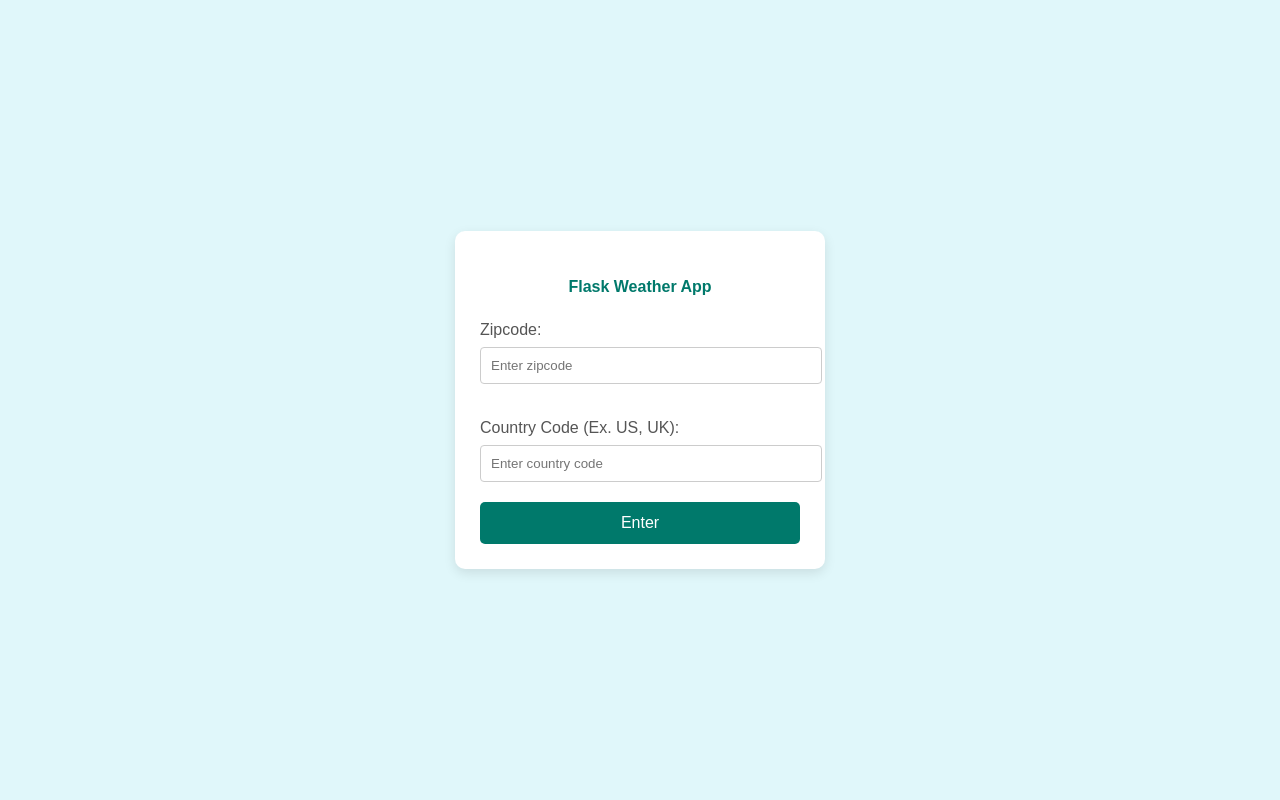
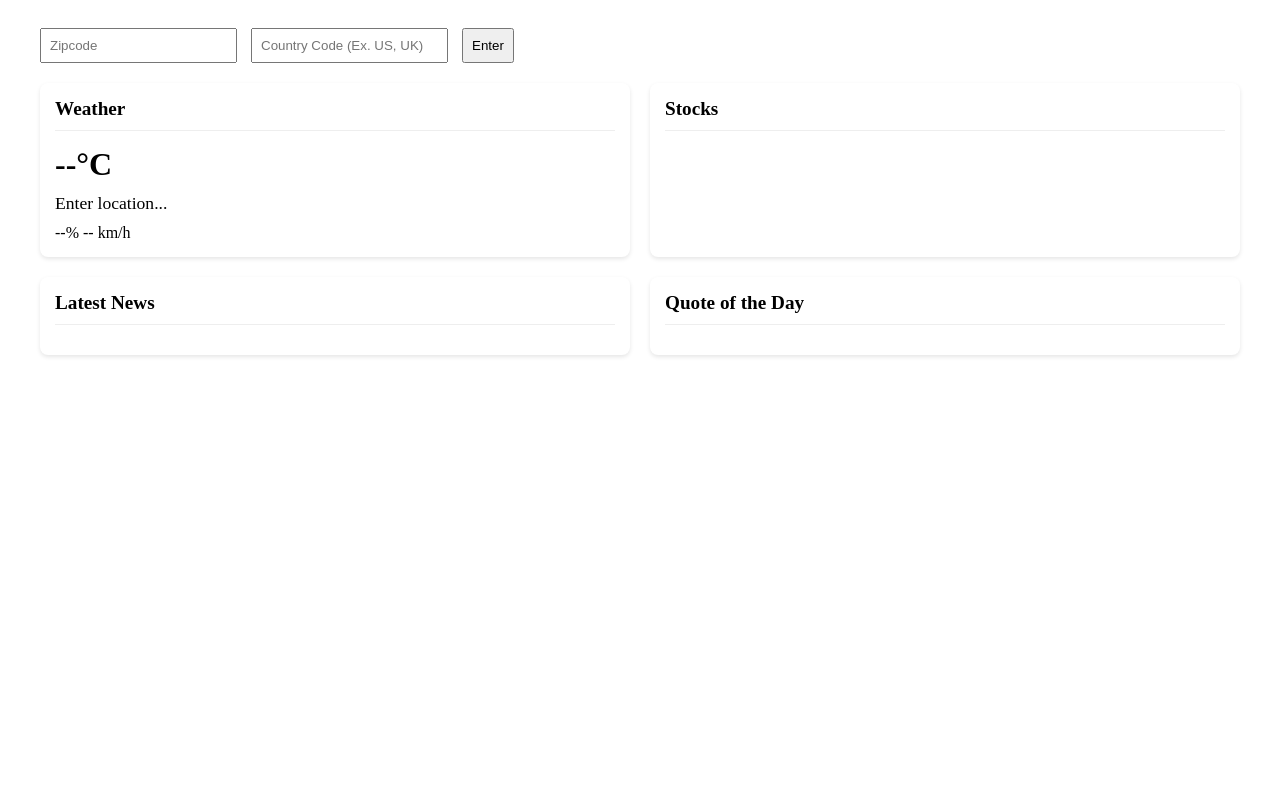
Before and after one commit to Parth-RK/weather_app, a Flask app: page / in a window 1280 px wide. Run offline with Flask 3, Linux system fonts and the light colour scheme.

Commit message:
Using single page layout

```diff
--- a/app.py
+++ b/app.py
@@ -25,7 +25,7 @@ def index():
 
         # Check if the request was successful
         if openweather.status_code == 200:
-            return render_template('weather.html', weather=openweather.json())
+            return render_template('index.html', weather=openweather.json())
         else:
             return f"Error: Unable to fetch data from OpenWeather API. Status code: {openweather.status_code}"
 
--- a/templates/index.html
+++ b/templates/index.html
@@ -1,20 +1,93 @@
 <!DOCTYPE html>
 <html lang="en">
+<head>
+    <meta charset="UTF-8">
+    <meta name="viewport" content="width=device-width, initial-scale=1.0">
+    <title>Weather Dashboard</title>
+    <link rel="stylesheet" href="static/index.css">
+    <style>
 
-<head>
-    <title>Flask Weather App</title>
-    <link rel="stylesheet" href="static/indexStyle.css">
+    </style>
 </head>
+<body>
+    <div class="dashboard">
+        <form method="POST">
+            <input type="text" name="zipcode" placeholder="Zipcode" required>
+            <input type="text" name="country_code" placeholder="Country Code (Ex. US, UK)" required>
+            <button type="submit">Enter</button>
+        </form>
 
-<body>
-    <form action="/" method="POST">
-        <h4>Flask Weather App</h4>
-        <label for="zipcode">Zipcode:</label>
-        <input type="text" id="zip" name="zip" placeholder="Enter zipcode" />
-        <label for="country_code">Country Code (Ex. US, UK):</label>
-        <input type="text" id="country_code" name="country_code" placeholder="Enter country code" />
-        <button type="submit" id="openweather_api">Enter</button>
-    </form>
+        <div class="row">
+            <div id="weather" class="widget weather-widget">
+                <div class="widget-header">
+                    <h2>Weather</h2>
+                </div>
+                <div class="widget-content">
+                    {% if weather %}
+                    <div class="weather-icon">
+                        <img src="http://openweathermap.org/img/wn/{{ weather.weather[0].icon }}@2x.png" alt="Weather Icon">
+                    </div>
+                    <div class="weather-info">
+                        <div class="temperature">{{ weather.main.temp }}°C</div>
+                        <div class="location">{{ weather.name }}, {{ weather.sys.country }}</div>
+                        <div class="description">{{ weather.weather[0].description.title() }}</div>
+                        <div class="weather-details">
+                            <span>Humidity: {{ weather.main.humidity }}%</span>
+                            <span>Wind: {{ weather.wind.speed }} km/h</span>
+                        </div>
+                        <div class="weather-details">
+                            <span>Feels Like: {{ weather.main.feels_like }}°C</span>
+                            <span>Pressure: {{ weather.main.pressure }} mB</span>
+                        </div>
+                        <div class="weather-details">
+                            <span>Lat: {{ weather.coord.lat }}°</span>
+                            <span>Lon: {{ weather.coord.lon }}°</span>
+                        </div>
+                    </div>
+                    {% else %}
+                    <div class="weather-info">
+                        <div class="temperature">--°C</div>
+                        <div class="location">Enter location...</div>
+                        <div class="weather-details">--% -- km/h</div>
+                    </div>
+                    {% endif %}
+                </div>
+            </div>
+
+            <div id="stocks" class="widget stocks-widget">
+                <div class="widget-header">
+                    <h2>Stocks</h2>
+                </div>
+                <div class="widget-content">
+                    <div class="stocks-list">
+                        <!-- Stocks content here -->
+                    </div>
+                </div>
+            </div>
+        </div>
+
+        <div class="row">
+            <div id="news" class="widget news-widget">
+                <div class="widget-header">
+                    <h2>Latest News</h2>
+                </div>
+                <div class="widget-content">
+                    <div class="news-list">
+                        <!-- News content here -->
+                    </div>
+                </div>
+            </div>
+
+            <div id="quote" class="widget quote-widget">
+                <div class="widget-header">
+                    <h2>Quote of the Day</h2>
+                </div>
+                <div class="widget-content">
+                    <div class="quote-text"></div>
+                    <div class="quote-author"></div>
+                </div>
+            </div>
+        </div>
+    </div>
 </body>
-
 </html>
--- /dev/null
+++ b/templates/static/index.css
@@ -0,0 +1,53 @@
+.dashboard {
+    max-width: 1200px;
+    margin: 0 auto;
+    padding: 20px;
+}
+.row {
+    display: flex;
+    gap: 20px;
+    margin-bottom: 20px;
+}
+.widget {
+    background: #fff;
+    border-radius: 8px;
+    box-shadow: 0 2px 4px rgba(0,0,0,0.1);
+    padding: 15px;
+    flex: 1;
+}
+.widget-header {
+    border-bottom: 1px solid #eee;
+    margin-bottom: 15px;
+}
+.widget-header h2 {
+    margin: 0;
+    padding-bottom: 10px;
+    font-size: 1.2rem;
+}
+.weather-info {
+    display: flex;
+    flex-direction: column;
+    gap: 10px;
+}
+.temperature {
+    font-size: 2rem;
+    font-weight: bold;
+}
+.location {
+    font-size: 1.1rem;
+}
+.weather-details {
+    display: flex;
+    gap: 15px;
+}
+.weather-icon img {
+    width: 100px;
+    height: 100px;
+}
+form {
+    margin-bottom: 20px;
+}
+input, button {
+    padding: 8px;
+    margin-right: 10px;
+}
--- a/templates/static/indexStyle.css
+++ /dev/null
@@ -1,58 +0,0 @@
-/* form_style.css */
-
-body {
-    font-family: Arial, sans-serif;
-    background-color: #e0f7fa;
-    color: #333;
-    display: flex;
-    justify-content: center;
-    align-items: center;
-    min-height: 100vh;
-    margin: 0;
-    padding: 0;
-}
-
-form {
-    background-color: #ffffff;
-    padding: 25px;
-    border-radius: 10px;
-    box-shadow: 0px 4px 12px rgba(0, 0, 0, 0.1);
-    width: 320px;
-    text-align: center;
-}
-
-h4 {
-    margin-bottom: 25px;
-    color: #00796b;
-}
-
-label {
-    font-size: 1em;
-    color: #555;
-    display: block;
-    margin-top: 15px;
-    text-align: left;
-}
-
-input[type="text"] {
-    width: 100%;
-    padding: 10px;
-    margin: 8px 0 20px 0;
-    border: 1px solid #ccc;
-    border-radius: 4px;
-}
-
-button {
-    background-color: #00796b;
-    color: #fff;
-    border: none;
-    padding: 12px;
-    border-radius: 5px;
-    cursor: pointer;
-    width: 100%;
-    font-size: 1em;
-}
-
-button:hover {
-    background-color: #004d40;
-}
```
